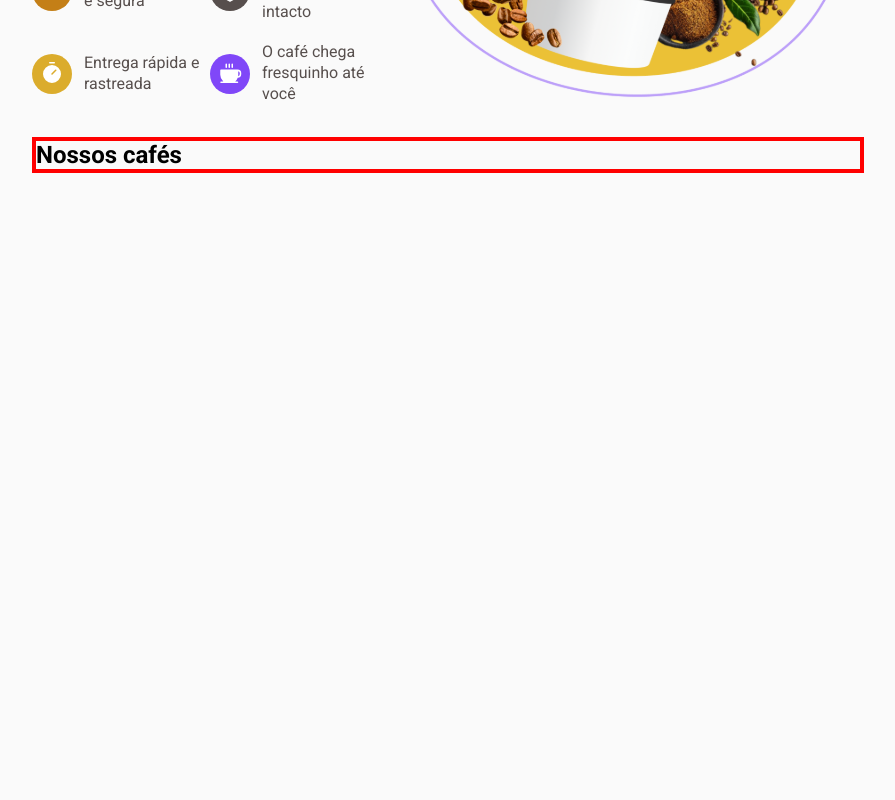
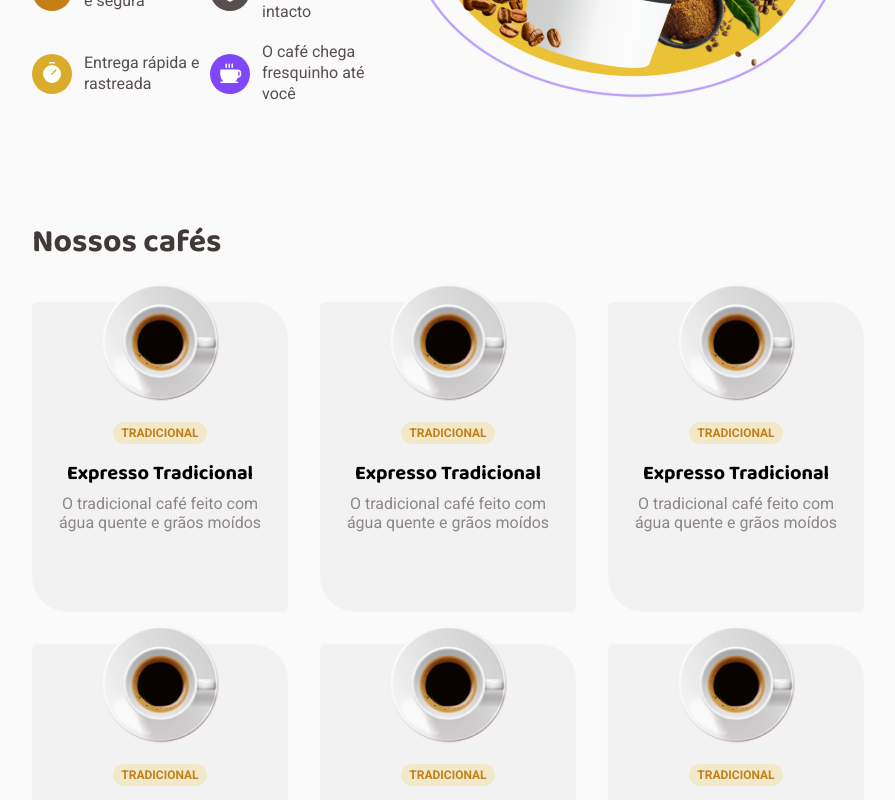
Before and after one commit to Sans-arch/coffee-delivery, a React (Vite) app: page / in a window 1280 px wide. Shown: the part 560-1360 px from the top of the page, without its empty margins (192-1087 px from the left). Before the commit the page ends 800 px from the top, so only its background shows below. Built offline with nearby package versions, Linux system fonts and the light colour scheme.

Commit message:
Create Coffees Cards and Coffee Section

```diff
--- /dev/null
+++ b/src/pages/Home/components/CoffeesSection/components/CoffeeCard/index.tsx
@@ -0,0 +1,14 @@
+import { Container, Tag } from "./styles";
+
+import coffee from "../../../../../../assets/Coffee.png"
+
+export function CoffeeCard() {
+  return (
+    <Container>
+      <img src={coffee} alt="Café" />
+      <Tag>Tradicional</Tag>
+      <span>Expresso Tradicional</span>
+      <p>O tradicional café feito com água quente e grãos moídos</p>
+    </Container>
+  )
+}
--- /dev/null
+++ b/src/pages/Home/components/CoffeesSection/components/CoffeeCard/styles.ts
@@ -0,0 +1,44 @@
+import styled from "styled-components";
+
+export const Container = styled.div`
+  display: flex;
+  flex-direction: column;
+  align-items: center;
+  justify-content: flex-start;
+  background: #F3F2F2;
+  border-radius: 6px 36px;
+  width: 256px;
+  height: 310px;
+  padding: 0 20px 20px 20px;
+
+  img {
+    width: 120px;
+    height: 120px;
+    position: relative;
+    top: -20px;
+  }
+
+  span {
+    font-family: "Baloo 2", sans-serif;
+    font-weight: 600;
+    font-size: 1.25rem;
+    line-height: 26px;
+    margin-bottom: 8px;
+  }
+
+  p {
+    color: #8D8686;
+    text-align: center;
+  }
+`
+
+export const Tag = styled.div`
+  background: #F1E9C9;
+  border-radius: 100px;
+  padding: 4px 8px;
+  color: #C47F17;
+  font-weight: 700;
+  margin-bottom: 16px;
+  font-size: 12px;
+  text-transform: uppercase;
+`
--- a/src/pages/Home/components/CoffeesSection/index.tsx
+++ b/src/pages/Home/components/CoffeesSection/index.tsx
@@ -1,9 +1,20 @@
-import { Container, Title } from "./styles";
+import { CoffeeCard } from "./components/CoffeeCard";
+import { CoffeesArea, Container, Title } from "./styles";
 
 export function CoffeesSection() {
   return (
     <Container>
       <Title>Nossos cafés</Title>
+      <CoffeesArea>
+        <CoffeeCard />
+        <CoffeeCard />
+        <CoffeeCard />
+        <CoffeeCard />
+        <CoffeeCard />
+        <CoffeeCard />
+        <CoffeeCard />
+        <CoffeeCard />
+      </CoffeesArea>
     </Container>
   )
 }
--- a/src/pages/Home/components/CoffeesSection/styles.ts
+++ b/src/pages/Home/components/CoffeesSection/styles.ts
@@ -1,12 +1,19 @@
 import styled from 'styled-components'
 
 export const Container = styled.div`
-  border: 2px solid red;
-  margin-top: 32px;
+  margin-top: 7rem;
 `
 
 export const Title = styled.h2`
-  color: ${props => props.theme.base['base-subtitle']}
+  color: ${props => props.theme.base['base-subtitle']};
   font-family: "Baloo 2", cursive;
-  border: 2px solid red;
+  font-size: 2rem;
+  margin-bottom: 34px;
 `
+
+export const CoffeesArea = styled.div`
+  display: flex;
+  flex-wrap: wrap;
+  /* border: 2px solid red; */
+  gap: 32px;
+`
```
Also changed, not shown: index.html (line endings or trailing spaces), src/assets/Coffee.png (added).
